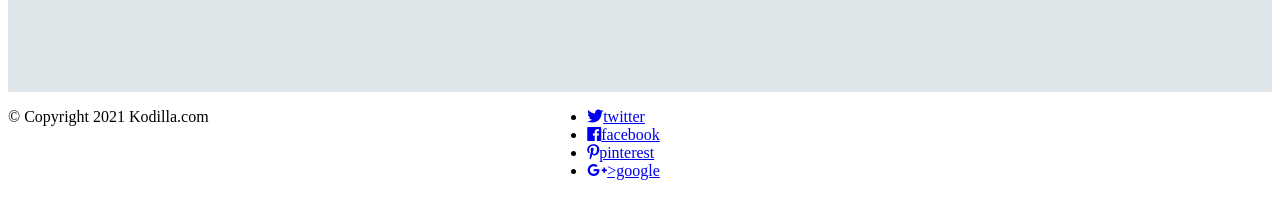
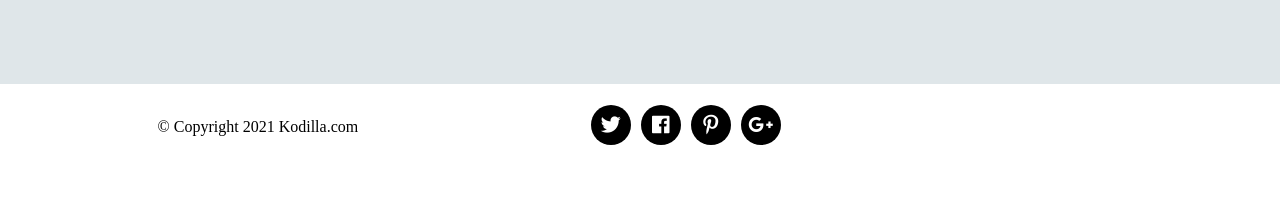
Before and after one commit to chrisi99/Golden-project, a website: page index.html in a window 1280 px wide. Shown: the part 2053-2257 px from the top of the page. After the commit the page ends 2223 px from the top, so only its background shows below. Drawn offline with Linux system fonts and the light colour scheme.

Commit message:
Add styles for footer

```diff
--- a/sass/style.scss
+++ b/sass/style.scss
@@ -2,6 +2,9 @@
 $color-one: #ffffff;
 $color-two: #ffd32a;
 
+body{
+    margin: 0;
+}
 .section-title{
     text-align: center;
     font-size: 30px;
@@ -80,3 +83,41 @@ $color-two: #ffd32a;
         height: 300px;
         }
 }
+
+.page-footer{
+    padding: 5px 0;
+    .footer-text{
+        display: flex;
+        justify-content: center;
+        align-items: center;
+    }
+    .icons{
+        display: flex;
+        justify-content: start;
+        align-items: center;
+    }
+    ul{
+        text-align: center;
+        list-style-type: none;
+        li{
+            font-size: 0;
+            display: inline-block;
+        }
+        a{
+            text-decoration: none;
+        }
+        i{
+            display: flex;
+            justify-content: center;
+            align-items: center;
+            font-size: 20px;
+            border-radius: 50%;
+            padding: 0 10px;
+            background-color: black;
+            width: 40px;
+            height: 40px;
+            margin: 0 5px;
+            color: #ffffff;
+        }
+    }
+}
```
Also changed, not shown: css/style.css, 1 other file.
